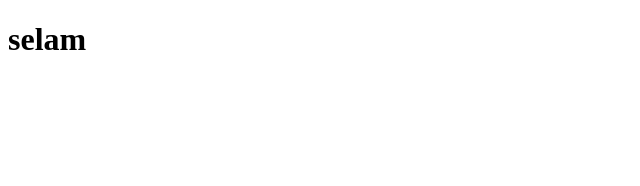
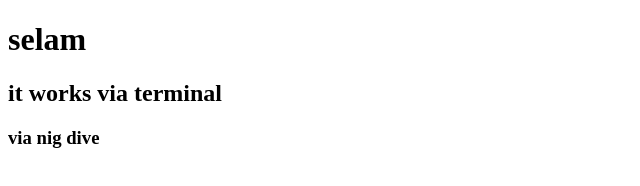
Before and after one commit to nigisttadesse/Aug-baich, a plain HTML site: page index.html in a window 1280 px wide. Shown: the whole page, without its empty margins (0-640 px from the left). Drawn offline with Linux system fonts and the light colour scheme.

Commit message:
thanks it works now

```diff
--- a/index.html
+++ b/index.html
@@ -7,5 +7,7 @@
     <title>group one</title>
     <body>
         <h1>selam</h1>
+        <h2>it works via terminal</h2>
+        <h3>via nig dive</h3>
     </body>
 </html>
```
